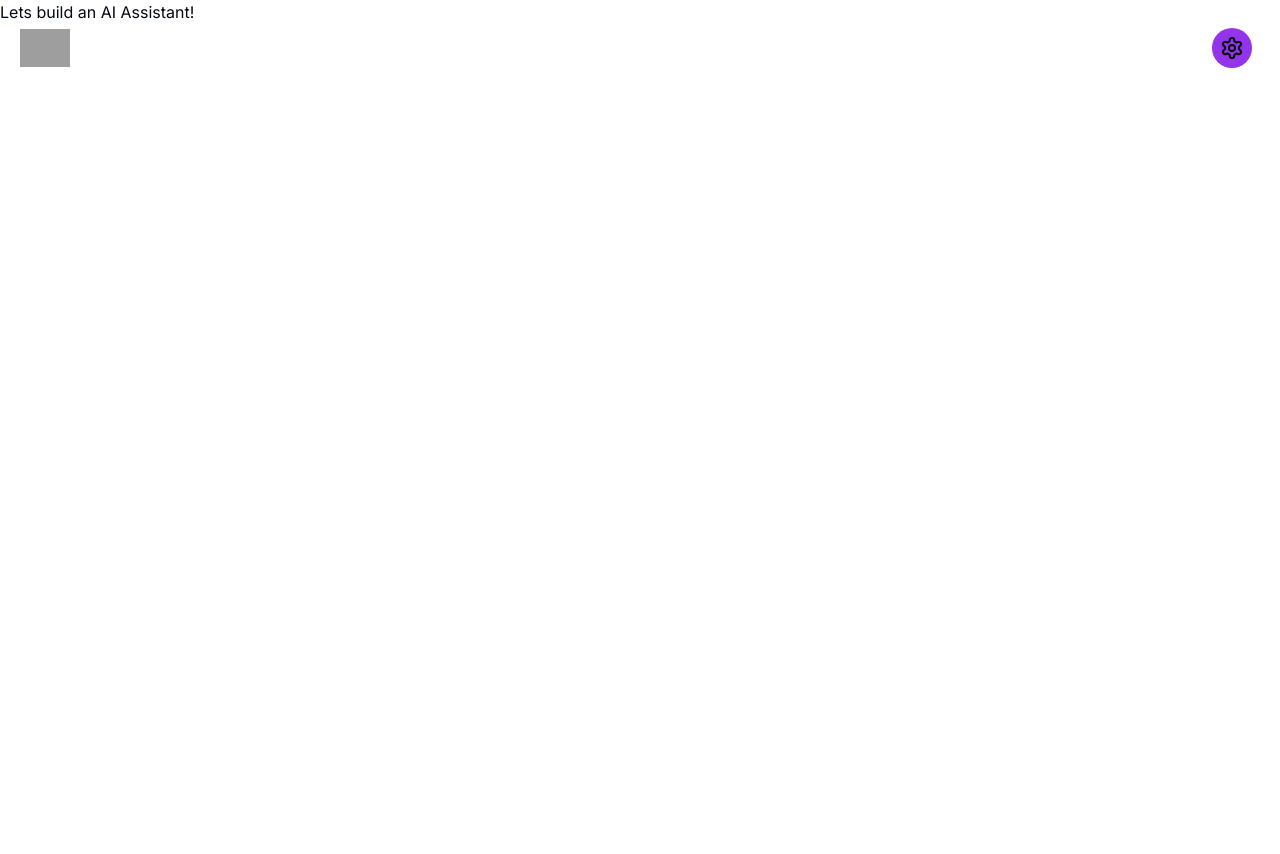
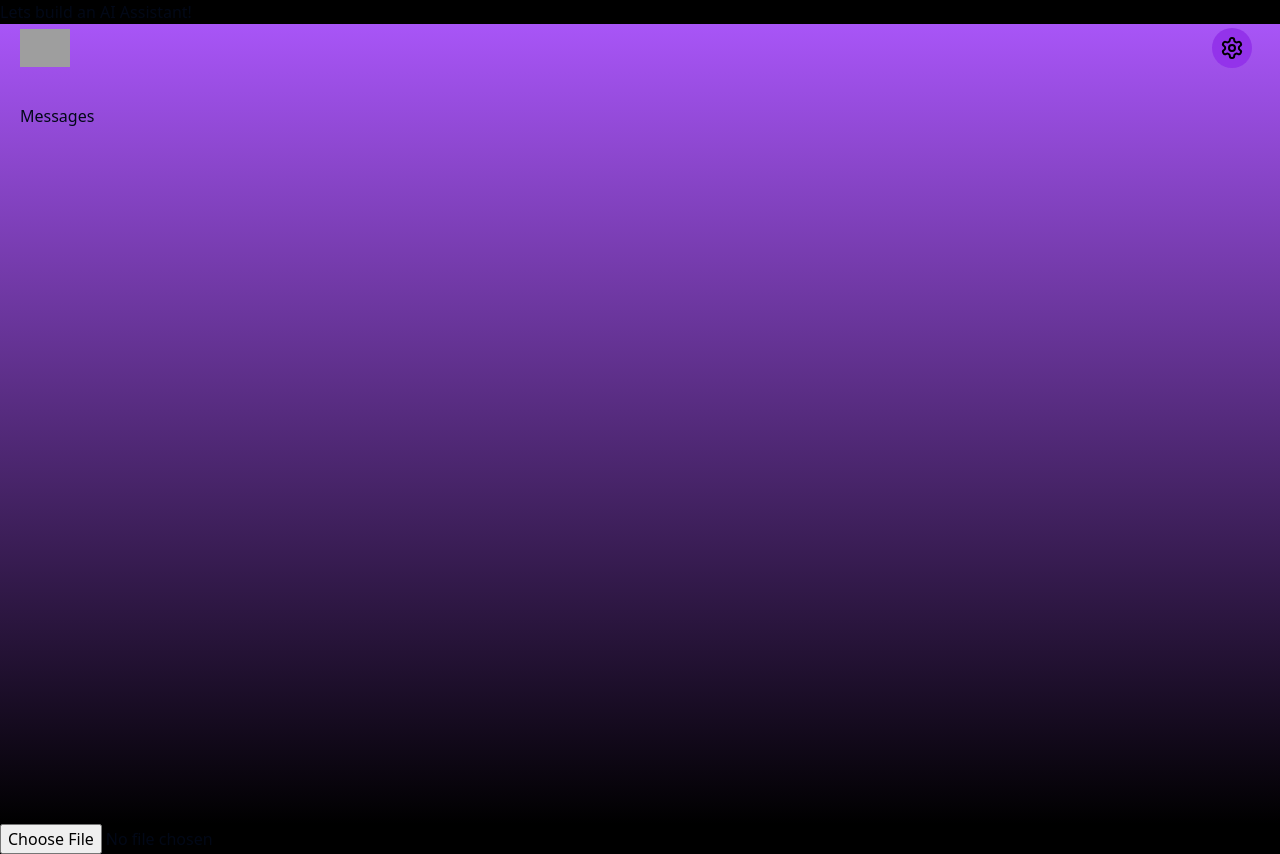
Before and after one commit to shirkocurek/AI-Assistant, a Next.js app: page / in a window 1280 px wide. Before the commit the page ends 800 px from the top, so only its background shows below. Built offline with nearby package versions, Linux system fonts and the light colour scheme; grey boxes are pictures that could not be loaded.

Commit message:
background color added

```diff
--- a/app/layout.tsx
+++ b/app/layout.tsx
@@ -16,7 +16,7 @@ export default function RootLayout({
 }>) {
   return (
     <html lang="en">
-      <body className={inter.className}>{children}</body>
+      <body className="h-screen overflow-hidden">{children}</body>
     </html>
   );
 }
--- a/app/page.tsx
+++ b/app/page.tsx
@@ -1,14 +1,13 @@
 import { SettingsIcon } from "lucide-react";
 import Image from "next/image";
+import Messages from "@/components/Messages";
 
 export default function Home() {
   return (
-    <main className="">
+    <main className="bg-black h-screen overflow-y-scroll-auto">
       <h1>Lets build an AI Assistant!</h1>
       {/* Header */}
-      <header
-        className="flex justify-between fixed top-0 text-white w-full p-5"
-      >
+      <header className="flex justify-between fixed top-0 text-white w-full p-5">
         <Image
           src="/Icon.jpeg"
           width={50}
@@ -22,6 +21,19 @@ export default function Home() {
         />
       </header>
       {/* Form */}
+      <form className="flex flex-col bg-black">
+        <div className="flex-1 bg-gradient-to-b from-purple-500 to-black">
+          {" "}
+          <Messages />{" "}
+        </div>
+        {/*Hidden fields*/}
+        <input type="file" />
+        <button type="submit" hidden />
+        <div className="fixed bottom-0 w-full overflow-hidden bg-black rounded-t-3xl">
+          {/*recorder*/}
+          <div>{/*voice synthesizer*/}</div>
+        </div>
+      </form>
     </main>
   );
 }
--- /dev/null
+++ b/components/Messages.tsx
@@ -0,0 +1,7 @@
+function Messages() {
+  return (
+    <div className="flex flex-col min-h-screen p-5 pt-20">Messages</div>
+  )
+}
+
+export default Messages
```
